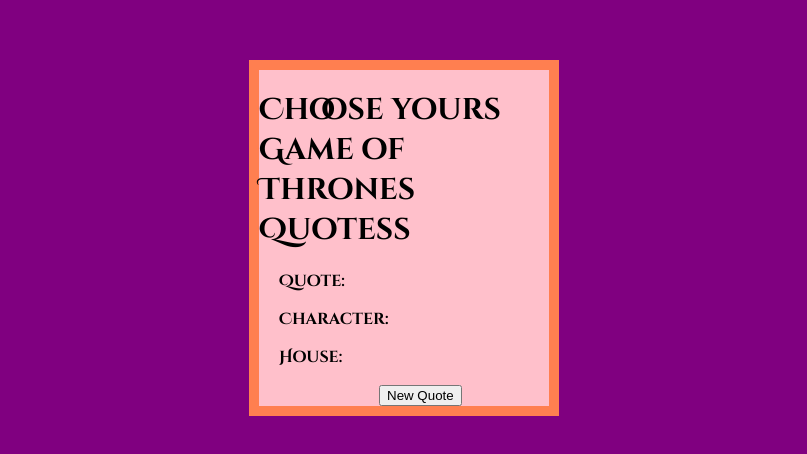
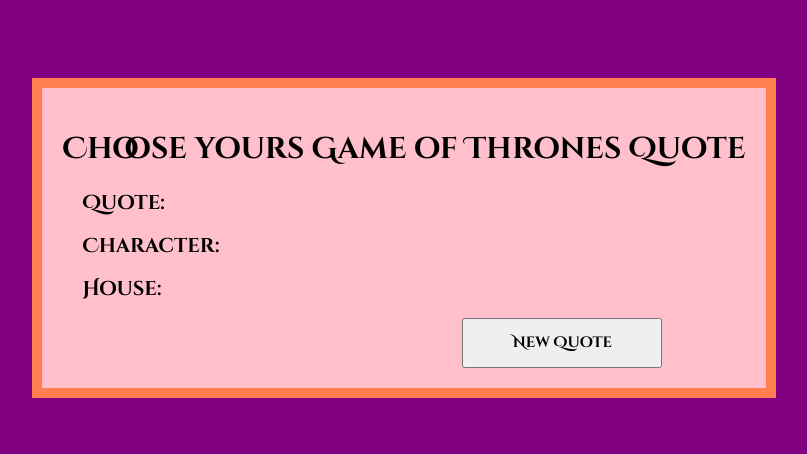
Before and after one commit to SusanaG-code/Game-of-Thrones-Quote-generator, a React app: page / in a window 1280 px wide. Shown: the part 162-616 px from the top of the page, without its empty margins (236-1043 px from the left). Built offline with nearby package versions, Linux system fonts and the light colour scheme; no server answers.

Commit message:
Change font-size

```diff
--- a/public/index.html
+++ b/public/index.html
@@ -16,6 +16,8 @@
     -->
     <link rel="manifest" href="%PUBLIC_URL%/manifest.json" />
     <link href="https://fonts.googleapis.com/css2?family=Cinzel+Decorative:wght@700&display=swap" rel="stylesheet">
+    <link rel="preconnect" href="https://fonts.gstatic.com">
+<link href="https://fonts.googleapis.com/css2?family=Alegreya&display=swap" rel="stylesheet">
     <!--
       Notice the use of %PUBLIC_URL% in the tags above.
       It will be replaced with the URL of the `public` folder during the build.
--- a/src/components/App.js
+++ b/src/components/App.js
@@ -27,7 +27,7 @@
     <div className="App">
       <div className="main-box">
         <div className="title-box">
-          <h1 className="title">Choose yours Game of Thrones Quotess</h1>
+          <h1 className="title">Choose yours Game of Thrones Quote</h1>
         </div>
         <Quotes
           quote={quote}
--- a/src/components/Quotes.js
+++ b/src/components/Quotes.js
@@ -11,24 +11,26 @@
     <div id="quote-box" className="quote-box">
       <div id="text" className="text">
         <p>
-          <span className="quote">Quote:</span> <span>{props.quote}</span>
+          <span className="title-quote">Quote:</span>
+          <span className="description">{props.quote}</span>
         </p>
       </div>
       <div id="author" className="author">
         <p>
-          <span className="author-title">Character:</span>{" "}
-          {props.character.name}
+          <span className="title-quote">Character:</span>
+          <span className="description">{props.character.name}</span>
         </p>
       </div>
       <div id="house" className="house">
         <p>
-          <span className="house-title">House:</span> {props.house}
+          <span className="title-quote">House:</span>
+          <span className="description">{props.house}</span>
         </p>
       </div>
 
       <div id="buttons" className="btn">
-        <button id="new-quote" onClick={handleClick}>
-          New Quote
+        <button id="new-quote" className="new-quote-btn" onClick={handleClick}>
+          <span className="btn-text">New Quote</span>
         </button>
       </div>
     </div>
--- a/src/stylesheets/App.css
+++ b/src/stylesheets/App.css
@@ -12,10 +12,10 @@
   font-family: "Cinzel Decorative", cursive;
   font-size: 30px;
   font-weight: 100;
-  width: 290px;
 }
 
 .main-box {
   border: solid coral 10px;
   background-color: pink;
+  padding: 20px;
 }
--- a/src/stylesheets/Quotes.css
+++ b/src/stylesheets/Quotes.css
@@ -9,12 +9,14 @@
   justify-content: center;
 }
 
+.title-quote {
+  font-family: "Cinzel Decorative", cursive;
+  font-size: 20px;
+  margin-right: 10px;
+}
+
 .text {
   margin-left: 20px;
-}
-.quote {
-  font-weight: bold;
-  font-family: "Cinzel Decorative", cursive;
 }
 
 .author {
@@ -26,16 +28,22 @@
 }
 
 .btn {
-  margin-left: 120px;
+  margin-left: 400px;
   font-family: "Cinzel Decorative", cursive;
 }
 
-.author-title {
-  font-weight: bold;
+.btn-text {
   font-family: "Cinzel Decorative", cursive;
+  font-size: 15px;
 }
 
-.house-title {
-  font-weight: bold;
-  font-family: "Cinzel Decorative", cursive;
+.new-quote-btn {
+  height: 50px;
+  width: 200px;
 }
+
+.description {
+  font-family: "Alegreya";
+  font-weight: 200;
+  font-size: 20px;
+}
```
Also changed, not shown: 1 other file.
